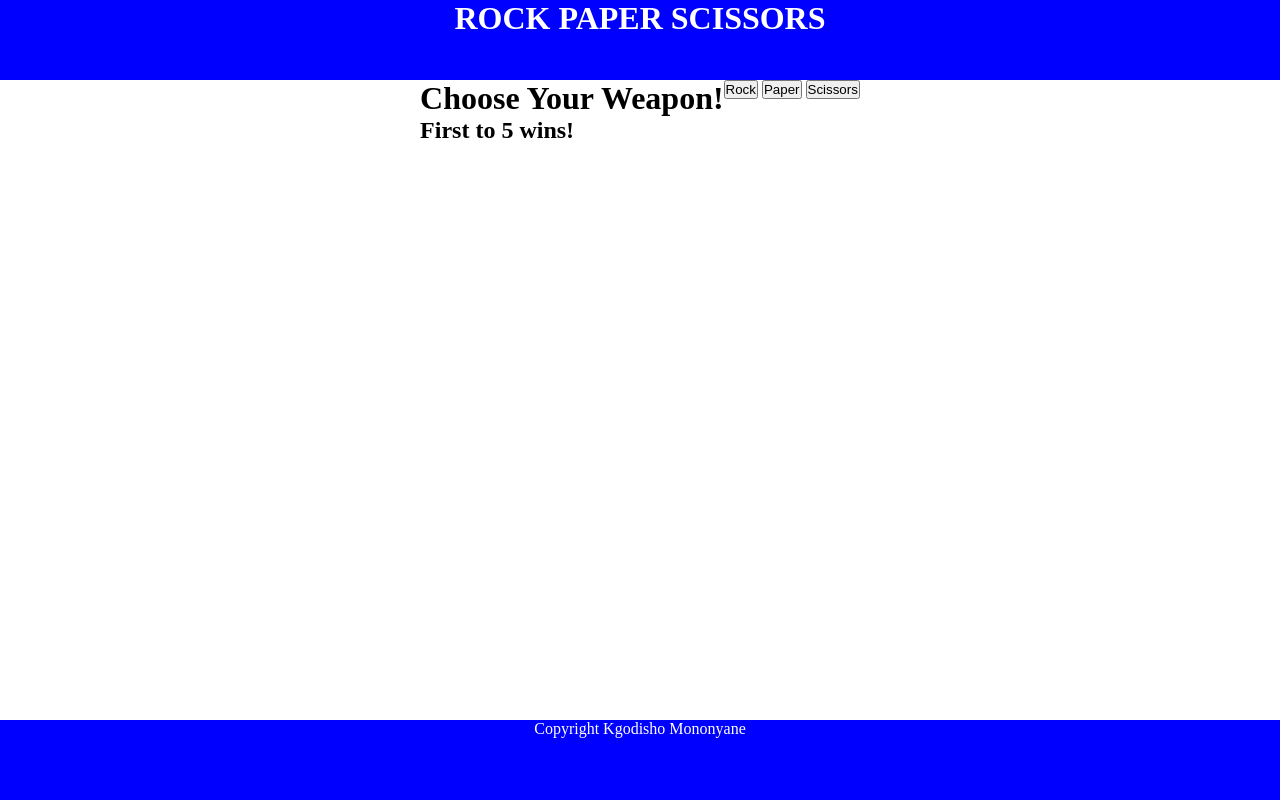
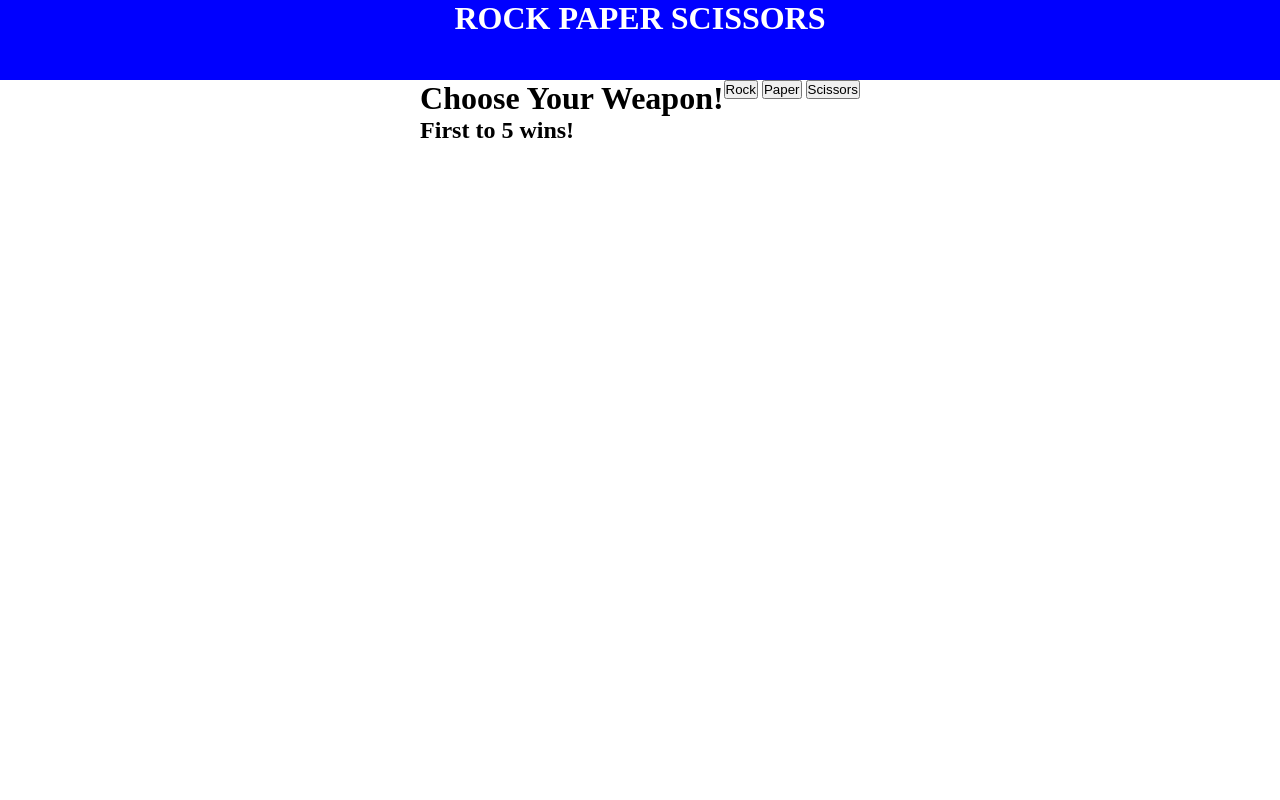
Before and after one commit to Kgodisho-Mononyane/rock-paper-scissors-odin, a plain HTML site: page index.html in a window 1280 px wide. Drawn offline with Linux system fonts and the light colour scheme.

Commit message:
remove footer styling

```diff
--- a/index.html
+++ b/index.html
@@ -23,12 +23,6 @@
         </div>
     <div id="output"></div>
     </main>
-    <footer>
-       <p id="copyright">Copyright Kgodisho Mononyane</p>
-    </footer>
-
-
-
 
     <script src="script.js"></script>
 </body>
--- a/style.css
+++ b/style.css
@@ -34,17 +34,3 @@ main {
     justify-content: center;
     /* flex-direction: column; */
 }
-
-
-/* FOOTER */
-footer {
-    height: 10vh;
-    width: 100vw;
-    background-color: var(--main-color);
-    display: flex;
-    justify-content: center;
-}
-
-#copyright {
-    color: var(--font-color-one);
-}
```
